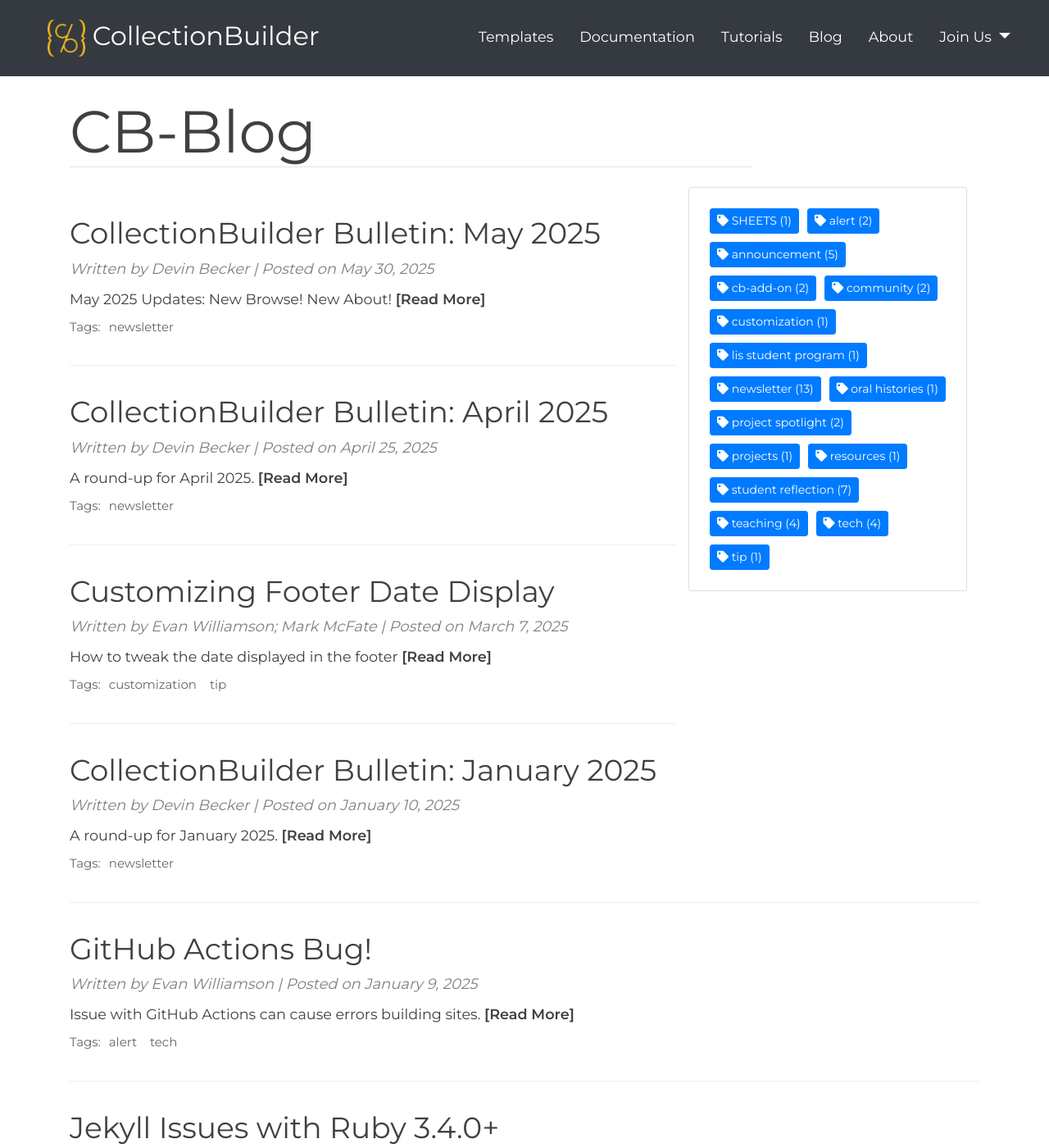
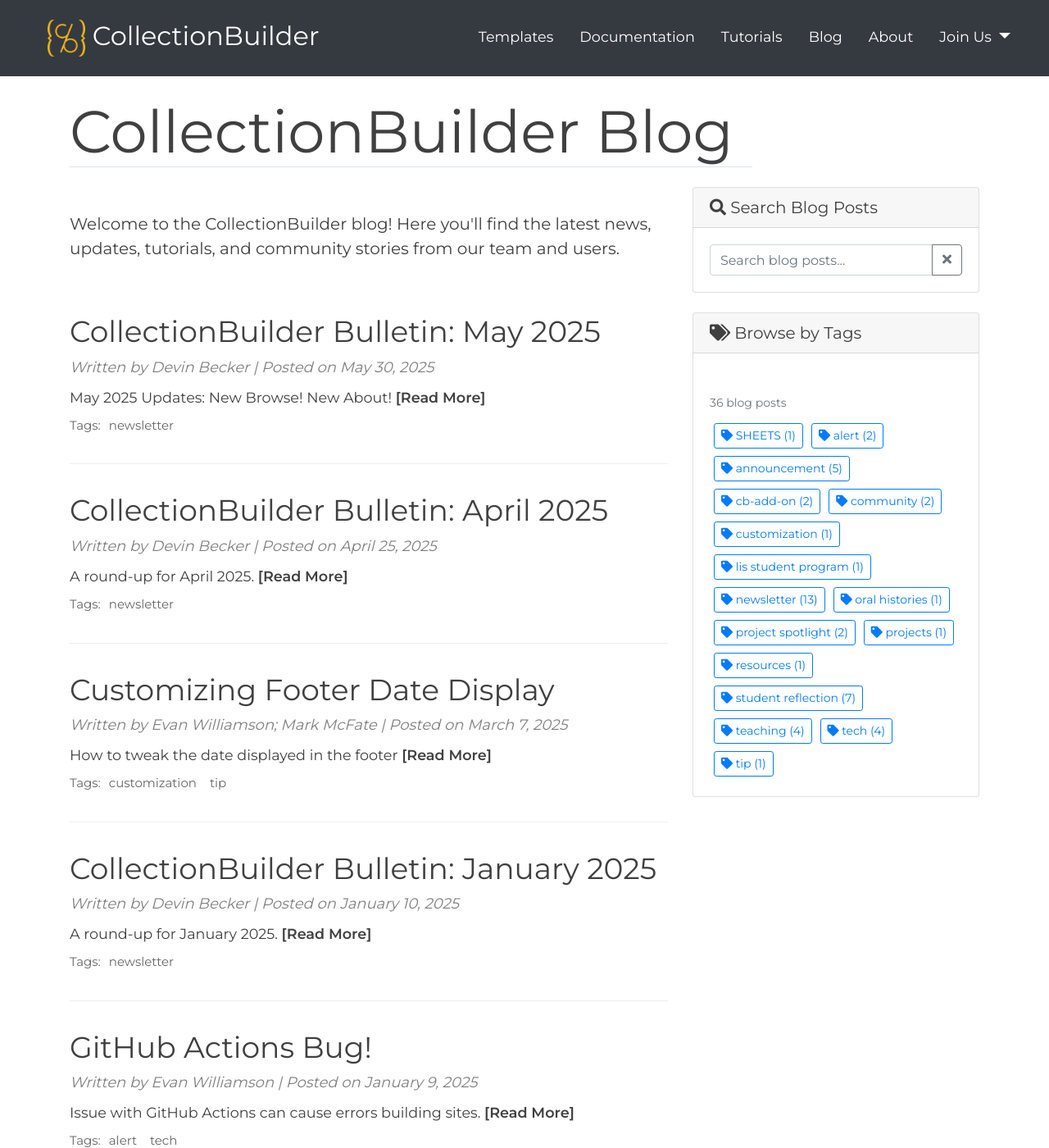
Before and after one commit to CollectionBuilder/collectionbuilder.github.io, a Jekyll site: the page built from pages/blog-homepage.html, in a window 1280 px wide and 1400 px high. Shown: the whole window at 82% size. Built offline with Jekyll 4.4.1, drawn with Linux system fonts in a browser that asks for light colours; comment, search, counter and statistics services are not loaded.

Commit message:
new blog layout

```diff
--- a/_config.yml
+++ b/_config.yml
@@ -64,3 +64,6 @@
 
 plugins:
   - jekyll-paginate
+
+# Enable blog post search
+post_search: true
--- a/_layouts/home-beautiful.html
+++ b/_layouts/home-beautiful.html
@@ -2,6 +2,8 @@
 layout: page
 ---
 
+<div class="row">
+  <div class="col-md-8">
     {{ content }}
 
     {% assign posts = paginator.posts | default: site.posts %}
@@ -61,3 +63,100 @@
       {% endif %}
     </ul>
     {% endif %}
+  </div>
+
+  <div class="col-md-4">
+    <!-- Blog Sidebar - only show on blog pages -->
+    {% if page.url contains '/blog/' %}
+      <!-- Search Box -->
+      <div class="card mb-4">
+        <div class="card-header">
+          <h5 class="mb-0"><i class="fas fa-search"></i> Search Blog Posts</h5>
+        </div>
+        <div class="card-body">
+          <div class="input-group">
+            <input type="text" id="blog-search-input" class="form-control" placeholder="Search blog posts...">
+            <div class="input-group-append">
+              <button class="btn btn-outline-secondary" type="button" onclick="clearSearch()">
+                <i class="fas fa-times"></i>
+              </button>
+            </div>
+          </div>
+          <div id="blog-search-results" class="mt-3" style="display: none;">
+            <h6>Search Results:</h6>
+            <ul id="search-results-list" class="list-unstyled"></ul>
+          </div>
+        </div>
+      </div>
+
+      <!-- Tags Cloud -->
+      <div class="card mb-4">
+        <div class="card-header">
+          <h5 class="mb-0"><i class="fas fa-tags"></i> Browse by Tags</h5>
+        </div>
+        <div class="card-body">
+          {% assign post_count = site.posts | size %}
+          <p class="small text-muted mb-2">{{ post_count }} blog posts</p>
+
+          {%- capture site_tags -%}
+              {%- for tag in site.tags -%}
+                  {{- tag | first -}}{%- unless forloop.last -%},{%- endunless -%}
+              {%- endfor -%}
+          {%- endcapture -%}
+          {%- assign tags_list = site_tags | split:',' | sort -%}
+
+          {%- for tag in tags_list -%}
+              <a href="{{'/blog/tags/#' | append: tag }}" class="btn btn-outline-primary btn-sm tag-btn mb-1"><i class="fas fa-tag" aria-hidden="true"></i>&nbsp;{{- tag -}}&nbsp;({{site.tags[tag].size}})</a>
+          {%- endfor -%}
+        </div>
+      </div>
+
+
+
+      <!-- Search JavaScript -->
+      <script src="https://unpkg.com/simple-jekyll-search@latest/dest/simple-jekyll-search.min.js"></script>
+      <script>
+      // Create search data
+      var searchData = [
+          {% for post in site.posts %}
+          {
+              "title": "{{ post.title | strip_html | escape }}",
+              "url": "{{ post.url | relative_url }}",
+              "date": "{{ post.date | date: '%B %d, %Y' }}",
+              "author": "{{ post.author }}",
+              "tags": "{{ post.tags | join: ', ' }}",
+              "short_description": "{{ post.short_description | strip_html | escape }}"
+          }{% unless forloop.last %},{% endunless %}
+          {% endfor %}
+      ];
+
+      // Initialize search
+      var sjs = SimpleJekyllSearch({
+          searchInput: document.getElementById('blog-search-input'),
+          resultsContainer: document.getElementById('search-results-list'),
+          json: searchData,
+          searchResultTemplate: '<li class="mb-2"><a href="{url}" class="text-decoration-none"><strong>{title}</strong></a><br><small class="text-muted">{date} • {author}</small><br><p class="mb-1">{short_description}</p></li>',
+          noResultsText: '<li class="text-muted">No results found</li>',
+          limit: 10,
+          fuzzy: false
+      });
+
+      // Show/hide search results
+      document.getElementById('blog-search-input').addEventListener('input', function() {
+          var searchResults = document.getElementById('blog-search-results');
+          if (this.value.length > 0) {
+              searchResults.style.display = 'block';
+          } else {
+              searchResults.style.display = 'none';
+          }
+      });
+
+      // Clear search function
+      function clearSearch() {
+          document.getElementById('blog-search-input').value = '';
+          document.getElementById('blog-search-results').style.display = 'none';
+      }
+      </script>
+    {% endif %}
+  </div>
+</div>
--- a/pages/blog-homepage.html
+++ b/pages/blog-homepage.html
@@ -1,26 +1,10 @@
 ---
-title: CB-Blog
+title: CollectionBuilder Blog
 layout: home-beautiful
 permalink: '/blog/'
+subtitle: News, updates, and community stories from the CollectionBuilder team
 ---
 
-
-{% assign date_format = site.date_format | default: "%B %-d, %Y" %}
-
-{%- capture site_tags -%}
-    {%- for tag in site.tags -%}
-        {{- tag | first -}}{%- unless forloop.last -%},{%- endunless -%}
-    {%- endfor -%}
-{%- endcapture -%}
-{%- assign tags_list = site_tags | split:',' | sort -%}
-<div class="float-right col-md-4 col-sm-12">
-    <div class="card">
-
-        <div class="card-body">
-
-{%- for tag in tags_list -%}
-    <a href="{{'/blog/tags/#' | append: tag }}" class="btn btn-primary btn-sm tag-btn"><i class="fas fa-tag" aria-hidden="true"></i>&nbsp;{{- tag -}}&nbsp;({{site.tags[tag].size}})</a>
-{%- endfor -%}
-        </div>
-    </div>
+<div class="mb-4">
+    <p class="lead">Welcome to the CollectionBuilder blog! Here you'll find the latest news, updates, tutorials, and community stories from our team and users.</p>
 </div>
```
Lines whose indentation alone changed are shown as unchanged.
